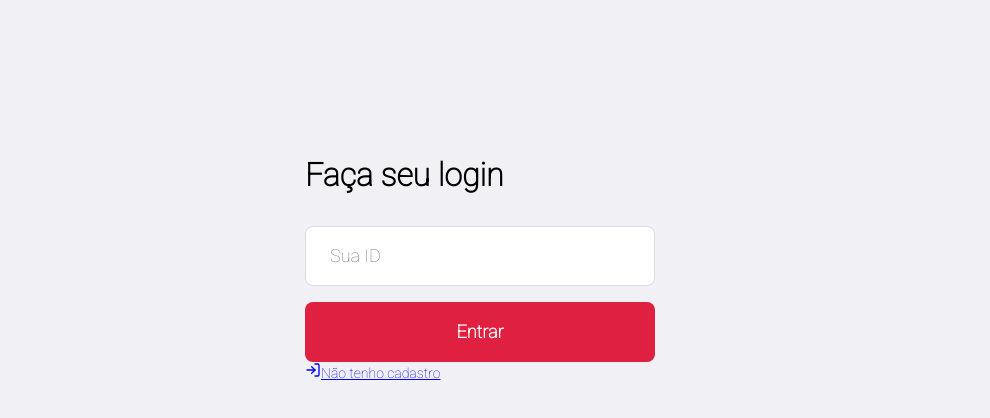
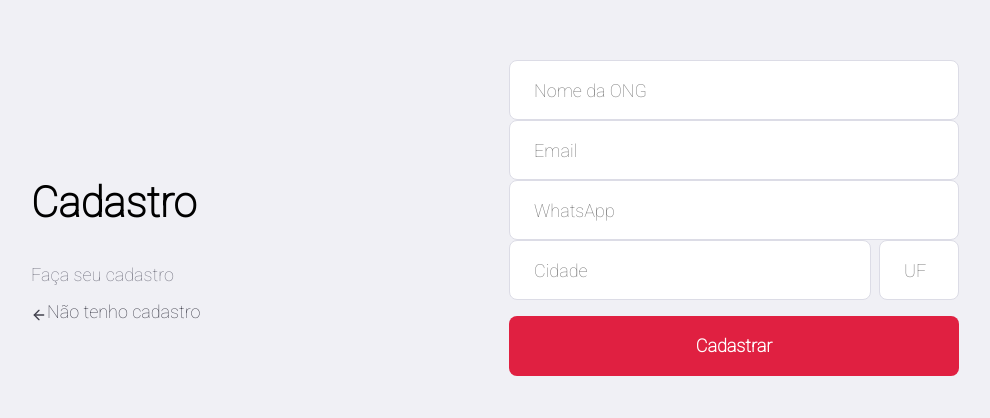
Before and after one commit to GabrielT31xeira/API, a React (Create React App) app in the folder frontend/: page /register in a window 1280 px wide. Shown: the part 182-600 px from the top of the page, without its empty margins (145-1135 px from the left). Built offline with nearby package versions, Linux system fonts and the light colour scheme.

Commit message:
Update css and routes

```diff
--- a/frontend/package.json
+++ b/frontend/package.json
@@ -9,6 +9,7 @@
     "react": "^17.0.1",
     "react-dom": "^17.0.1",
     "react-icons": "^4.1.0",
+    "react-router-dom": "^5.2.0",
     "react-scripts": "4.0.1",
     "web-vitals": "^0.2.4"
   },
--- a/frontend/src/App.js
+++ b/frontend/src/App.js
@@ -1,11 +1,12 @@
 import React from 'react';
 
-import Login from './pages/login';
+import Routes from './routes'
+
 import './global.css';
 
 function App() {
   return (
-    <Login/>
+    <Routes/>
   );
 }
 
--- a/frontend/src/global.css
+++ b/frontend/src/global.css
@@ -19,7 +19,6 @@
 }
 form input{
     width: 100%;
-    height: 60%;
     height: 60px;
     color:#333;
     border: 1px solid #dcdce6;
@@ -45,3 +44,19 @@
 .button:hover{
     filter: brightness(90%);
 }
+.back-link{
+    display: flex;
+    align-items: center;
+    margin-top: 10px;
+    color: #41414d;
+    font-size: 18px;
+    text-decoration: none;
+    font-weight: 500;
+    transition: opacity 0.2s;
+}
+.back-link svg {
+    margin-top: 6px;
+}
+.back-link:hover{
+    opacity:0.8;
+}
--- /dev/null
+++ b/frontend/src/pages/Register/index.js
@@ -0,0 +1,34 @@
+import React from 'react';
+import { Link } from 'react-router-dom';
+import { FiArrowLeft } from 'react-icons/fi'
+
+
+import './style.css';
+import '../../global.css'
+
+export default function Register(){
+    return (
+        <div className="register-container">
+           <div className="content">
+               <section>
+                   <h1>Cadastro</h1>
+                   <p>Faça seu cadastro</p>
+                   <Link className="back-link" to="/register">
+                        <FiArrowLeft size={16} />
+                    Não tenho cadastro</Link>
+               </section>
+               <form>
+                    <input placeholder="Nome da ONG"/>
+                    <input type="email" placeholder="Email"/>
+                    <input placeholder="WhatsApp"/>
+
+                    <div className="input-group">
+                        <input placeholder="Cidade"/>
+                        <input placeholder="UF" style={{ width: 80 }}/>
+                    </div>
+                    <button className="button" type="submit">Cadastrar</button>
+               </form>
+           </div>
+        </div>
+    );
+}
--- /dev/null
+++ b/frontend/src/pages/Register/style.css
@@ -0,0 +1,45 @@
+.register-container {
+    width: 100%;
+    max-width: 1120px;
+    height: 100vh;
+    margin: 0 auto;
+
+    display: flex;
+    align-items: center;
+    justify-content: center;
+}
+
+.register-container .content {
+    width: 100%;
+    padding: 96px;
+    background: #f0f0f5;
+    box-shadow: 0 0 100px rgba(0, 0, 0, 0.1);
+    border-radius: 8px;
+
+    display: flex;
+    justify-content: space-between;
+    align-items: center;
+}
+.register-container .content section{
+    width: 100%;
+    max-width: 380px;
+}
+.register-container .content section h1{
+    margin: 64px 0 32px;
+    font-size: 42px;
+}
+.register-container .content section p{
+    font-size: 18px;
+    color: #737380;
+    line-height: 32px;
+}
+.register-container .content form{
+    width: 100%;
+    max-width: 450px;
+}
+.register-container .content form .input-group {
+    display: flex;
+}
+.register-container .content form .input-group input + input{
+    margin-left: 8px;
+}
--- a/frontend/src/pages/login/index.js
+++ b/frontend/src/pages/login/index.js
@@ -1,4 +1,5 @@
 import React from 'react';
+import { Link } from 'react-router-dom';
 import { FiLogIn } from 'react-icons/fi'
 
 import './style.css';
@@ -11,9 +12,9 @@
                     <h1>Faça seu login</h1>
                     <input placeholder="Sua ID" />
                     <button className="button" type="submit">Entrar</button>
-                    <a href="/register">
+                    <Link className="back-link" to="/register">
                         <FiLogIn size={16} />
-                    Não tenho cadastro</a>
+                    Não tenho cadastro</Link>
                 </form>
             </section>
         </div>
--- /dev/null
+++ b/frontend/src/routes.js
@@ -0,0 +1,16 @@
+import React from 'react';
+import { BrowserRouter, Route, Switch} from 'react-router-dom';
+
+import Logon from './pages/Login';
+import Register from './pages/Register';
+
+export default function Routes(){
+    return(
+        <BrowserRouter>
+            <Switch>
+                <Route path="/" exact component={Logon}/>
+                <Route path="/register" component={Register}/>
+            </Switch>
+        </BrowserRouter>
+    );
+}
```
Also changed, not shown: frontend/src/pages/login/style.css (line endings or trailing spaces), 2 other files (tests, documents, lock files or other folders).
